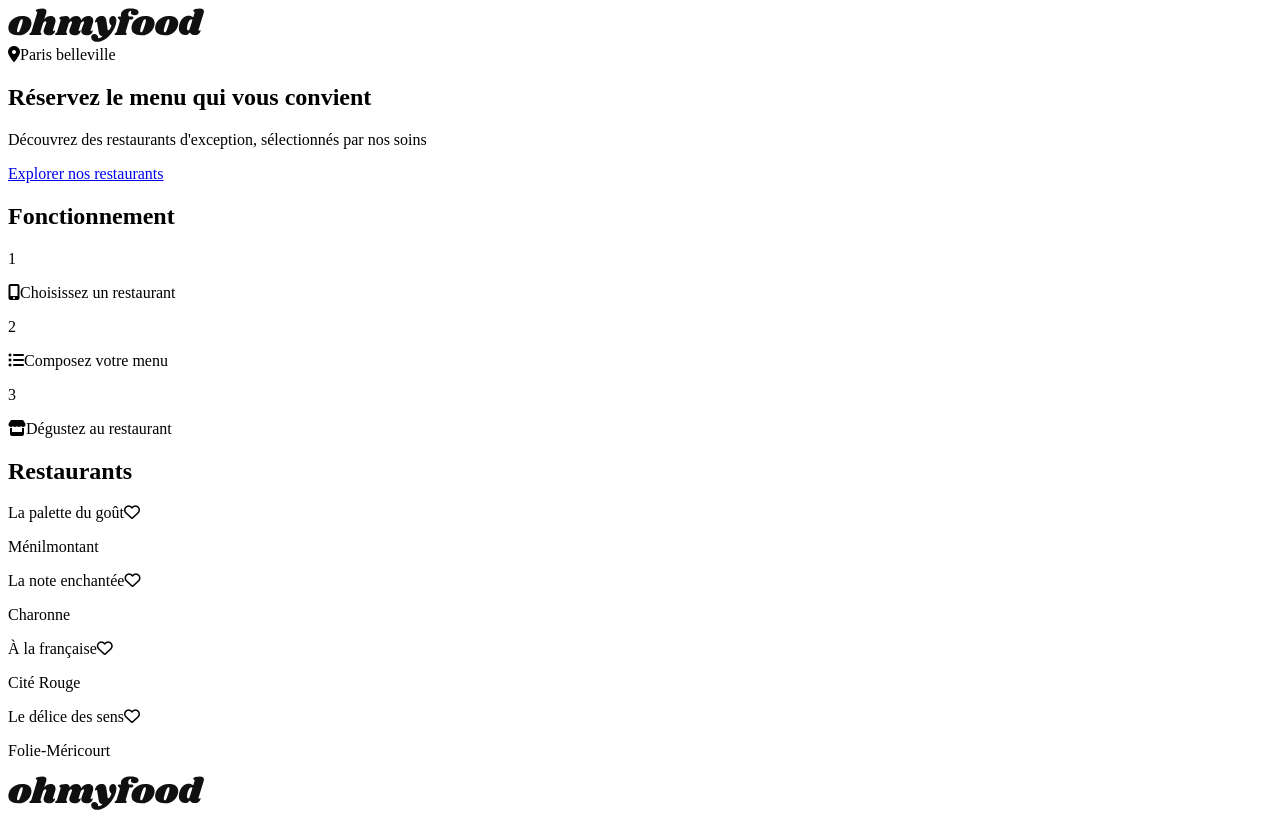
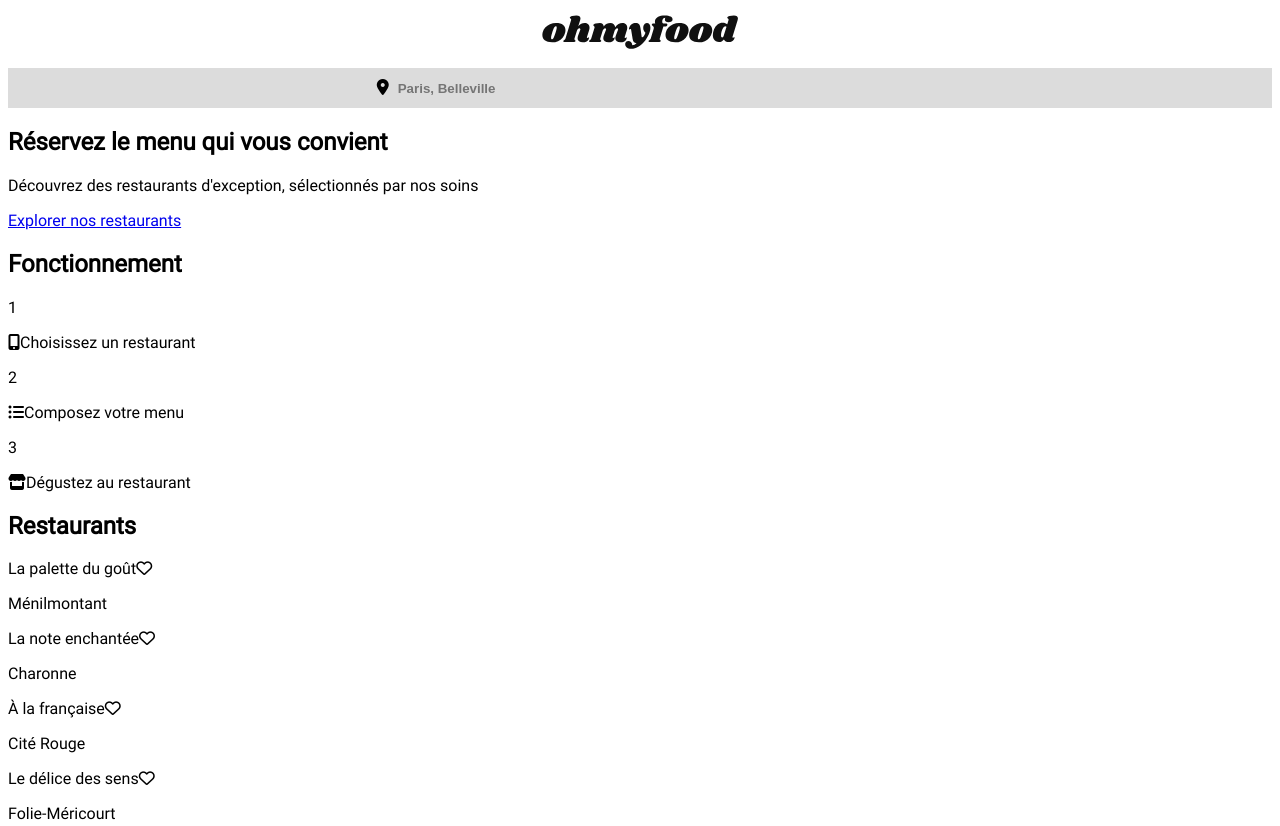
Before and after one commit to ArnSllq/ArnaudSallafranque_3_07112020, a website: page index.html in a window 1280 px wide. Shown: the top 826 px of the page. Drawn offline with Linux system fonts and the light colour scheme.

Commit message:
Ajout class HTML

```diff
--- a/index.html
+++ b/index.html
@@ -13,8 +13,11 @@
         </header>
 
         <main>
-            <section class="chapeau">
-                <i class="fas fa-map-marker-alt"></i>Paris belleville
+            <section class="location">
+                <i class="fas fa-map-marker-alt location-logo"></i>
+                <input class="location-area" type="search" name="search" placeholder="Paris, Belleville">
+            </section>
+            <section class="booking">
                 <H1>Réservez le menu qui vous convient</H1>
                 <p>Découvrez des restaurants d'exception, sélectionnés par nos soins</p>
                 <p><a href="#restaurants">Explorer nos restaurants</a></p>
--- /dev/null
+++ b/sass/base/_typo.scss
@@ -0,0 +1,10 @@
+@font-face{
+    font-family: 'Shrikhand';
+    src: url('font/shrikhand/Shrikhand-Regular.otf') format('otf');
+    font-family: 'Roboto';
+    src: url('font/roboto/Roboto-Regular.ttf') format('truetype');
+}
+
+body {
+    font-family: 'Roboto';
+}
--- /dev/null
+++ b/sass/layouts/_header.scss
@@ -0,0 +1,4 @@
+header {
+    text-align: center;
+    margin: 15px;
+}
--- /dev/null
+++ b/sass/layouts/_location.scss
@@ -0,0 +1,18 @@
+.location {
+    background-color: gainsboro;
+    width: 100%;
+    height: 40px;
+    text-align: center;
+    margin: 0px;
+}
+.location-logo {
+    padding-right: 5px;
+}
+.location-area {
+    padding: 11px 0px 11px 0px;
+    border-style: none;
+    width: 40%;
+    height: 40px;
+    background-color: gainsboro;
+    font-weight: bold;
+}
--- a/sass/main.scss
+++ b/sass/main.scss
@@ -1,4 +1,10 @@
-// Variables pour les couleurs
-$primary: #9356DC;
-$secondary: #FF79DA;
-$tertiary: #99E2D0;
+@import 'utils/variables';
+
+@import 'base/typo';
+
+@import 'layouts/header';
+@import 'layouts/location';
+@import 'layouts/footer';
+
+@import 'pages/home';
+@import 'pages/le-delice-de-sens';
--- /dev/null
+++ b/sass/utils/_variables.scss
@@ -0,0 +1,4 @@
+// Variables pour les couleurs
+$primary: #9356DC;
+$secondary: #FF79DA;
+$tertiary: #99E2D0;
```
Also changed, not shown: sass/layouts/_footer.scss (added), sass/pages/_home.scss (added), sass/pages/_le-delice-de-sens.scss (added), style.css, 1 other file.
